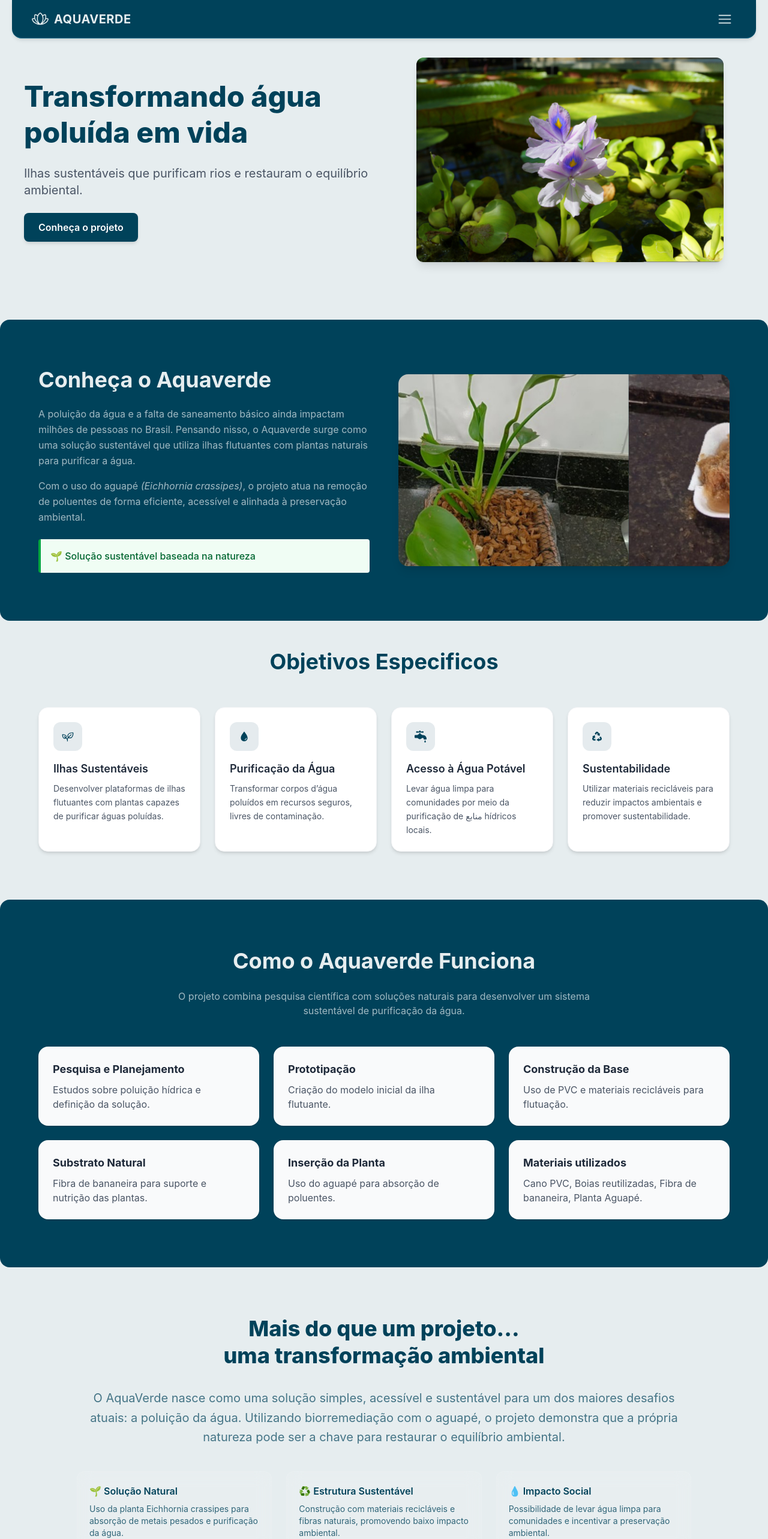
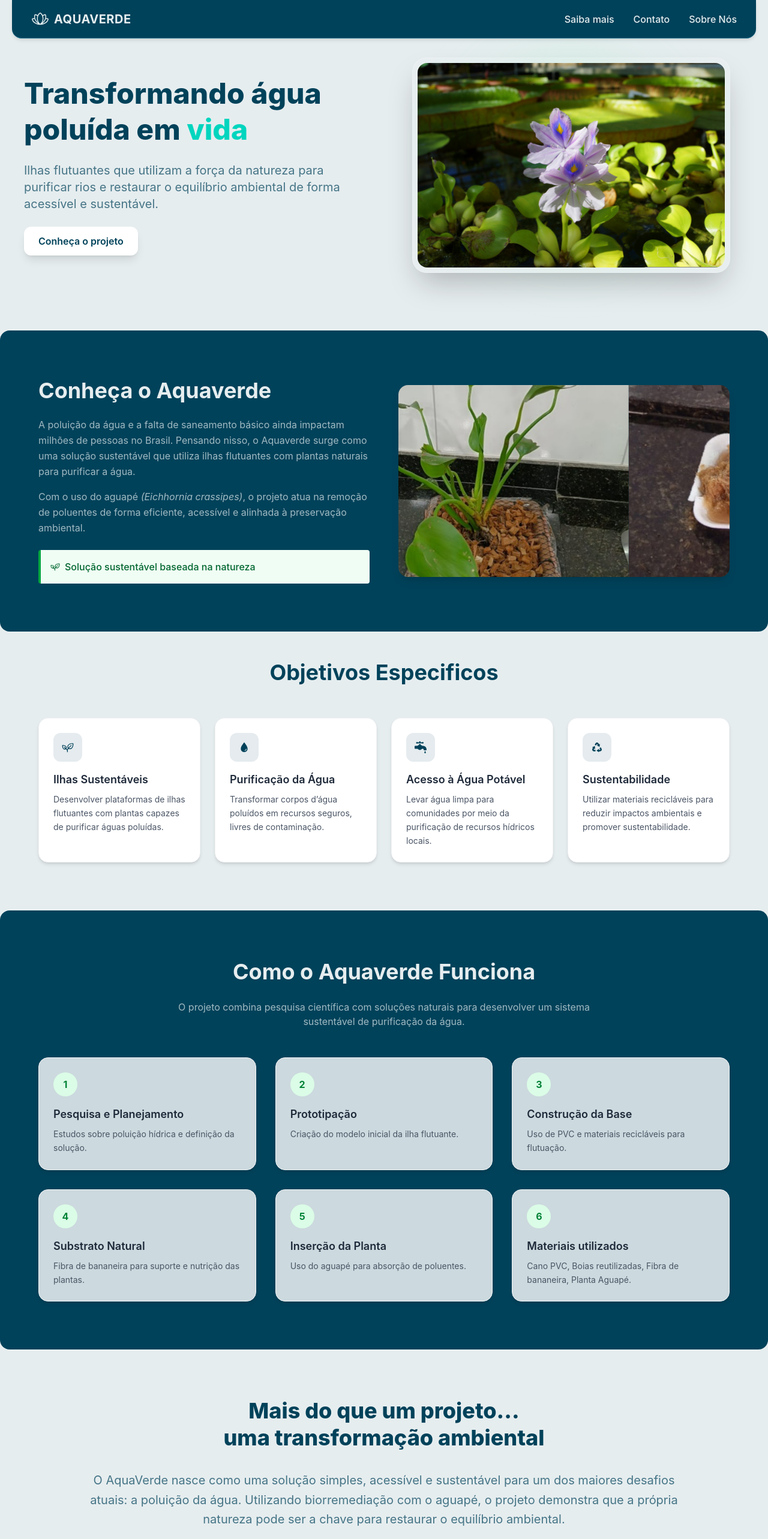
Before and after one commit to david93dev/aquaverde, a React (Vite) app: page / in a window 1280 px wide. Shown: the top 2566 px of the page at 60% size. Built offline with nearby package versions, Linux system fonts and the light colour scheme.

Commit message:
feat: ajusts

```diff
--- a/src/components/about/AboutProject.jsx
+++ b/src/components/about/AboutProject.jsx
@@ -2,6 +2,7 @@ import useEmblaCarousel from "embla-carousel-react";
 import Autoplay from "embla-carousel-autoplay";
 import { useRef } from "react";
 import { images } from "@/assets/img/img";
+import { PiPlant } from "react-icons/pi";
 
 export const AboutProject = () => {
   const autoplay = useRef(
@@ -37,8 +38,8 @@ export const AboutProject = () => {
 
           {/* Destaque */}
           <div className="mt-6 p-4 bg-green-50 border-l-4 border-green-600 rounded">
-            <p className="text-green-800 font-medium">
-              🌱 Solução sustentável baseada na natureza
+            <p className="text-green-800 font-medium flex items-center gap-2">
+              <PiPlant/> Solução sustentável baseada na natureza
             </p>
           </div>
         </div>
--- a/src/components/hero/Hero.jsx
+++ b/src/components/hero/Hero.jsx
@@ -1,32 +1,52 @@
 import imgHero from "@/assets/imgHero.jpg";
+import { PiPlant } from "react-icons/pi";
 
 export const Hero = () => {
   return (
-    <section className="w-full bg-secondary py-19 md:py-24">
-      <div className="max-w-7xl mx-auto px-6 md:px-10 flex flex-col-reverse md:flex-row items-center gap-10">
+    <section className="relative w-full overflow-hidden  py-24">
 
-        {/* Texto */}
+
+      <div className="relative max-w-7xl mx-auto px-6 md:px-10 flex flex-col-reverse md:flex-row items-center gap-12">
+
         <div className="flex-1 text-center md:text-left space-y-6">
+
+          {/* Título */}
           <h1 className="text-3xl md:text-5xl font-extrabold leading-tight text-primary">
-            Transformando água poluída em vida
+            Transformando água poluída em{" "}
+            <span className="text-teal-400">vida</span>
           </h1>
 
-          <p className="text-lg md:text-xl text-gray-600">
-            Ilhas sustentáveis que purificam rios e restauram o equilíbrio ambiental.
+          {/* Descrição */}
+          <p className="text-lg md:text-xl text-primary/70 max-w-xl">
+            Ilhas flutuantes que utilizam a força da natureza para purificar
+            rios e restaurar o equilíbrio ambiental de forma acessível e
+            sustentável.
           </p>
 
-          <button className="bg-primary text-white px-6 py-3 rounded-lg font-semibold hover:bg-primary-dark transition shadow-md">
+          {/* Botões */}
+          <div className="flex flex-col sm:flex-row gap-4 justify-center md:justify-start">
+            <button className="bg-white text-primary px-6 py-3 rounded-xl font-semibold shadow-lg hover:scale-105 transition">
               Conheça o projeto
             </button>
+
+          </div>
         </div>
 
-        {/* Imagem */}
-        <div className="flex-1 flex justify-center">
+        {/* IMAGEM */}
+        <div className="flex-1 flex justify-center relative">
+          {/* Glow atrás */}
+          <div className="absolute w-80 h-80 bg-green-300 opacity-20 blur-3xl rounded-full"></div>
+
+          {/* Card principal */}
+          <div className="relative rounded-3xl p-2 bg-white/10 backdrop-blur-xl border border-white/20 shadow-2xl">
             <img
               src={imgHero}
               alt="Projeto de purificação de água"
-            className="w-full max-w-md md:max-w-lg rounded-xl shadow-lg"
+              className="w-full max-w-md md:max-w-lg rounded-2xl object-cover"
             />
+
+          </div>
+
         </div>
       </div>
     </section>
--- a/src/components/howWorks/HowWorks.jsx
+++ b/src/components/howWorks/HowWorks.jsx
@@ -1,6 +1,5 @@
 export const HowWorks = () => {
-
-    const etapas = [
+  const etapas = [
     {
       titulo: "Pesquisa e Planejamento",
       descricao:
@@ -26,35 +25,51 @@ export const HowWorks = () => {
       descricao:
         "Uso do aguapé para absorção de poluentes."
     },
-      {
+    {
       titulo: "Materiais utilizados",
       descricao:
-        "Cano PVC, Boias reutilizadas, Fibra de bananeira, Planta Aguapé. "
+        "Cano PVC, Boias reutilizadas, Fibra de bananeira, Planta Aguapé."
     }
   ];
-
-
 
   return (
     <section className="py-20 px-6 bg-primary rounded-2xl">
       <div className="max-w-6xl mx-auto">
 
+        {/* Título */}
         <h2 className="leading-tight text-3xl md:text-4xl font-bold text-center text-secondary mb-6">
           Como o Aquaverde Funciona
         </h2>
 
+        {/* Texto */}
         <p className="text-secondary/70 text-center max-w-3xl mx-auto mb-12">
           O projeto combina pesquisa científica com soluções naturais para desenvolver
           um sistema sustentável de purificação da água.
         </p>
 
-        <div className="grid md:grid-cols-3 gap-6 ">
+        {/* Cards */}
+        <div className="grid md:grid-cols-3 gap-8">
           {etapas.map((etapa, index) => (
-            <div key={index} className="bg-gray-50 p-6 rounded-2xl shadow">
-              <h3 className="font-bold text-lg text-gray-800 mb-2">
+            <div
+              key={index}
+              className="group bg-white/80 backdrop-blur-sm p-6 rounded-2xl shadow-md hover:shadow-xl transition-all duration-300 hover:-translate-y-2 border border-gray-100"
+            >
+
+              {/* Número */}
+              <div className="w-10 h-10 flex items-center justify-center rounded-full bg-green-100 text-green-700 font-bold mb-4 group-hover:scale-110 transition">
+                {index + 1}
+              </div>
+
+              {/* Título */}
+              <h3 className="font-semibold text-lg text-gray-800 mb-2">
                 {etapa.titulo}
               </h3>
-              <p className="text-gray-600">{etapa.descricao}</p>
+
+              {/* Descrição */}
+              <p className="text-gray-600 text-sm leading-relaxed">
+                {etapa.descricao}
+              </p>
+
             </div>
           ))}
         </div>
@@ -62,4 +77,4 @@ export const HowWorks = () => {
       </div>
     </section>
   );
-}
+};
--- a/src/components/navbar/Navbar.jsx
+++ b/src/components/navbar/Navbar.jsx
@@ -9,7 +9,7 @@ export const Navbar = () => {
     <header className="flex justify-center fixed w-full z-50">
       <div className="w-full md:mx-5 bg-primary h-16 rounded-b-2xl px-6 md:px-8 flex justify-between items-center shadow-md border-b border-[#006386]">
 
-
+        {/* Logo */}
         <div className="flex items-center gap-2">
           <PiFlowerLotusLight className="text-secondary" size={30} />
           <span className="text-lg md:text-xl uppercase font-bold text-secondary tracking-wide">
@@ -17,17 +17,30 @@ export const Navbar = () => {
           </span>
         </div>
 
+        {/* MENU DESKTOP */}
+        <nav className="hidden md:flex items-center gap-8 text-secondary font-medium">
+          <a href="#" className="hover:text-white transition">
+            Saiba mais
+          </a>
+          <a href="#" className="hover:text-white transition">
+            Contato
+          </a>
+          <a href="#" className="hover:text-white transition">
+            Sobre Nós
+          </a>
+        </nav>
 
+        {/* BOTÃO MOBILE */}
         <button
           onClick={() => setShowMenu(!showMenu)}
-          className="p-2 rounded-md hover:bg-primary-dark transition"
+          className="md:hidden p-2 rounded-md hover:bg-primary-dark transition"
         >
           <RxHamburgerMenu className="text-secondary" size={24} />
         </button>
 
-
+        {/* MENU MOBILE */}
         <div
-          className={`absolute top-16 right-4 py-2 bg-primary text-secondary rounded-b-xl min-w-56 shadow-lg overflow-hidden transform transition-all duration-300 ${
+          className={`md:hidden absolute top-16 right-4 py-2 bg-primary text-secondary rounded-b-xl min-w-56 shadow-lg overflow-hidden transform transition-all duration-300 ${
             showMenu
               ? "opacity-100 translate-y-0"
               : "opacity-0 -translate-y-2 pointer-events-none"
@@ -45,6 +58,7 @@ export const Navbar = () => {
             </li>
           </ul>
         </div>
+
       </div>
     </header>
   );
--- a/src/components/objectives/ObjectivesSection.jsx
+++ b/src/components/objectives/ObjectivesSection.jsx
@@ -18,7 +18,7 @@ export const ObjectivesSection = () => {
     {
       icon: <FaFaucetDrip />,
       title: "Acesso à Água Potável",
-      text: "Levar água limpa para comunidades por meio da purificação de منابع hídricos locais.",
+      text: "Levar água limpa para comunidades por meio da purificação de recursos hídricos locais.",
     },
     {
       icon: <RiRecycleFill />,
--- a/src/components/results/Results.jsx
+++ b/src/components/results/Results.jsx
@@ -1,4 +1,8 @@
 import results from "@/assets/results.jpg"
+import { PiPlant } from "react-icons/pi";
+import { IoWaterSharp } from "react-icons/io5";
+import { RiRecycleFill } from "react-icons/ri";
+import { LuConstruction } from "react-icons/lu";
 
 export const Results = () => {
   return (
@@ -25,8 +29,8 @@ export const Results = () => {
         <div className="grid md:grid-cols-3 gap-6 mt-10 text-left">
 
           <div className="bg-white/10 backdrop-blur-md p-5 rounded-xl border border-white/10">
-            <h3 className="font-semibold text-primary mb-2">
-              🌱 Solução Natural
+            <h3 className="font-semibold text-primary mb-2 flex items-center gap-2">
+              <PiPlant className="text-green-700"/> Solução Natural
             </h3>
             <p className="text-sm text-primary/80">
               Uso da planta Eichhornia crassipes para absorção de metais pesados e purificação da água.
@@ -34,8 +38,8 @@ export const Results = () => {
           </div>
 
           <div className="bg-white/10 backdrop-blur-md p-5 rounded-xl border border-white/10">
-            <h3 className="font-semibold text-primary mb-2">
-              ♻️ Estrutura Sustentável
+            <h3 className="font-semibold text-primary mb-2 flex items-center gap-2">
+              <RiRecycleFill className="text-purple-700"/> Estrutura Sustentável
             </h3>
             <p className="text-sm text-primary/80">
               Construção com materiais recicláveis e fibras naturais, promovendo baixo impacto ambiental.
@@ -43,8 +47,8 @@ export const Results = () => {
           </div>
 
           <div className="bg-white/10 backdrop-blur-md p-5 rounded-xl border border-white/10">
-            <h3 className="font-semibold text-priamry mb-2">
-              💧 Impacto Social
+            <h3 className="font-semibold text-priamry mb-2 flex items-center gap-2">
+              <IoWaterSharp className="text-sky-700"/> Impacto Social
             </h3>
             <p className="text-sm text-primary/80">
               Possibilidade de levar água limpa para comunidades e incentivar a preservação ambiental.
@@ -52,16 +56,16 @@ export const Results = () => {
           </div>
         </div>
 
-        <div className="mt-10 p-6 bg-white/10 rounded-2xl border border-primary/30">
-          <p className="text-priamry/90">
-            🚧 Atualmente em desenvolvimento — com a estrutura da ilha em fase final,
+        <div className="mt-10 p-6 bg-primary/5 rounded-2xl border border-primary/30">
+          <p className="text-primary/80 font-semibold">
+            Atualmente em desenvolvimento — com a estrutura da ilha em fase final,
             o próximo passo será a realização de testes comparativos da qualidade da água,
             comprovando sua eficácia na redução de poluentes.
           </p>
         </div>
 
         <div >
-            <img src={results} alt="imagem natureza" className="rounded-2xl"/>
+            <img src={results} alt="imagem natureza" className="rounded-2xl border border-primary/30"/>
         </div>
       </div>
     </section>
```
Lines whose indentation alone changed are shown as unchanged.
